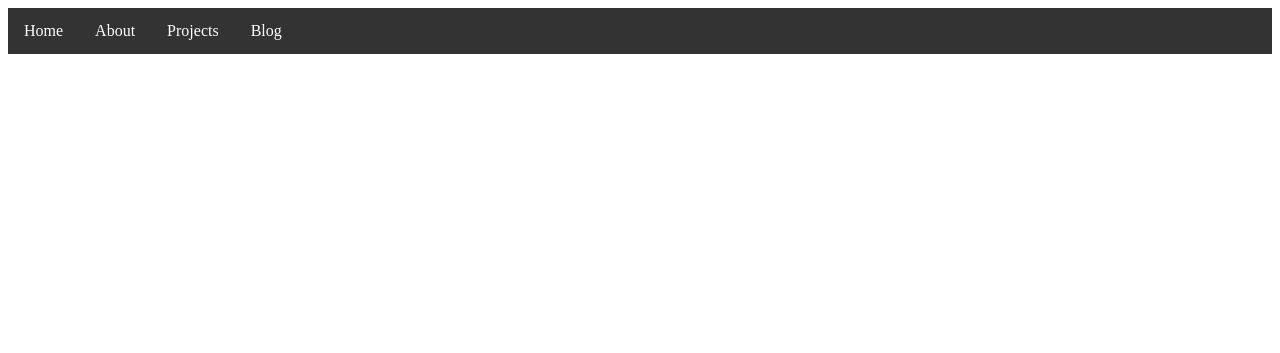
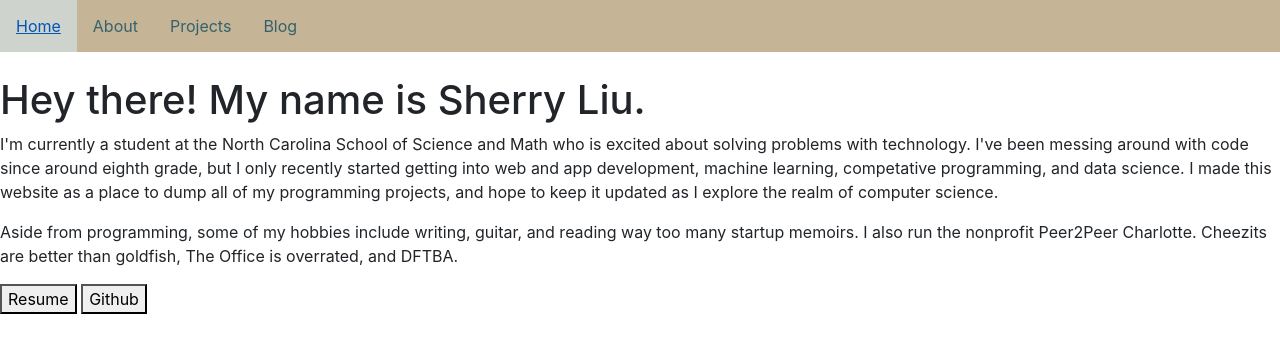
Before and after one commit to sherryliu987/personal_website, a Flask app: page /about in a window 1280 px wide. Shown: the top 353 px of the page. Run offline with Flask 2, Linux system fonts and the light colour scheme; some libraries are stand-ins or nearby versions.

Commit message:
animation, about page

```diff
--- /dev/null
+++ b/application/static/css/header.css
@@ -0,0 +1,24 @@
+ul {
+    list-style-type: none;
+    margin: 0;
+    padding: 0;
+    overflow: hidden;
+    background-color: #C6B497;
+}
+
+li {
+    float: left;
+}
+
+li a {
+    display: block;
+    color: #34626c;
+    text-align: center;
+    padding: 14px 16px;
+    text-decoration: none;
+}
+
+/* Change the link color to #111 (black) on hover */
+li a:hover {
+    background-color: #CFD3CE;
+}
--- a/application/static/css/home.css
+++ b/application/static/css/home.css
@@ -1,24 +1,15 @@
-ul {
-    list-style-type: none;
-    margin: 0;
-    padding: 0;
-    overflow: hidden;
-    background-color: #333;
+* {
+    margin:0;
+    padding:0;
+    box-sizing:border-box;
 }
 
-li {
-    float: left;
+#canvas1{
+    position:relative;
+    top:0; left:0;
+    width:100%;
+    height:100%;
+    margin:0px;
+    border:0;
+    background:radial-gradient(#34626c, #b4d4cb);
 }
-
-li a {
-    display: block;
-    color: white;
-    text-align: center;
-    padding: 14px 16px;
-    text-decoration: none;
-}
-
-/* Change the link color to #111 (black) on hover */
-li a:hover {
-    background-color: #111;
-}
--- a/application/templates/about.html
+++ b/application/templates/about.html
@@ -3,9 +3,29 @@
 <head>
     <meta charset="UTF-8">
     <title>Title</title>
+    <link rel="stylesheet" href="https://stackpath.bootstrapcdn.com/bootstrap/4.3.1/css/bootstrap.min.css" integrity="sha384-ggOyR0iXCbMQv3Xipma34MD+dH/1fQ784/j6cY/iJTQUOhcWr7x9JvoRxT2MZw1T" crossorigin="anonymous">
     {% include "includes/nav.html" %}
 </head>
 <body>
+<br>
+
+
+<div id="info">
+
+    <h1>Hey there! My name is Sherry Liu.</h1>
+    <p>I'm currently a student at the North Carolina School of Science and Math who is excited about solving problems
+        with technology. I've been messing around with code since around eighth grade, but I only recently started
+        getting into web and app development, machine learning, competative programming, and data science. I made this
+        website as a place
+        to dump all of my programming projects, and hope to keep it updated as I explore the realm of computer science.</p>
+
+    <p>Aside from programming, some of my hobbies include writing, guitar, and reading way too many startup memoirs. I also
+        run the nonprofit Peer2Peer Charlotte. Cheezits are better than goldfish, The Office is overrated, and DFTBA.</p>
+    <button onClick="parent.open('https://docs.google.com/document/d/1Ikb7oxFdbBsyk-uYsWWsVuqChfX56R0_iybJ5N3TZWc/edit?usp=sharing')">Resume</button>
+    <button onClick="parent.open('https://github.com/sherryliu987')">Github</button>
+
+
+</div>
 
 </body>
 </html>
--- a/application/templates/home.html
+++ b/application/templates/home.html
@@ -3,12 +3,16 @@
 <head>
     <meta charset="UTF-8">
     <title>Home Page</title>
+    <link rel="stylesheet" href="../static/css/home.css">
     {% include "includes/nav.html" %}
 </head>
 <body>
 
+
+
+<canvas id="canvas1"></canvas>
+<script src="../static/script.js"></script>
 <h1>WELCOME TO MY PERSONAL WEBSITE</h1>
 <p1>i dO jAvA hehe i'm so quirky</p1>
-
 </body>
 </html>
--- a/application/templates/includes/nav.html
+++ b/application/templates/includes/nav.html
@@ -1,6 +1,6 @@
 <header>
 
-    <link rel="stylesheet" href="../static/css/home.css">
+    <link rel="stylesheet" href="../static/css/header.css">
 
     <nav>
         <ul>
```
Also changed, not shown: application/static/css/about.css (added).
